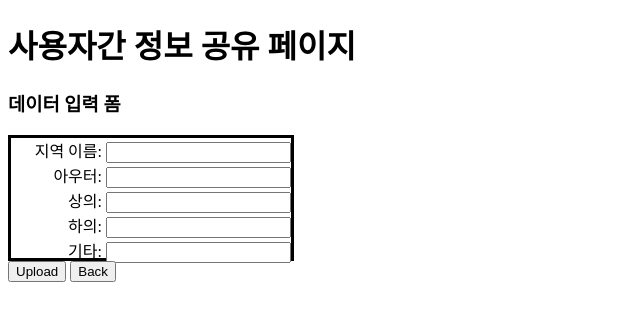
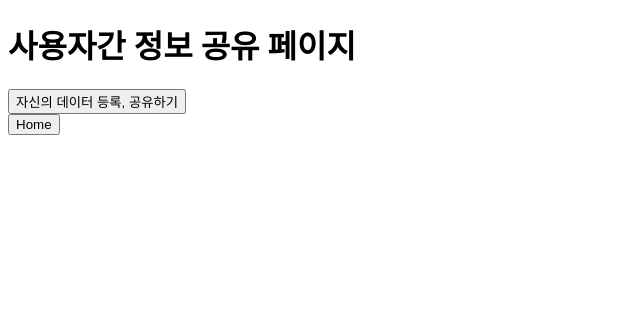
Before and after one commit to hyunkangson/Wheather_Where_Wear, a Flask app: template templates/userpage.html in a window 1280 px wide. Shown: the top 321 px of the page, without its empty margins (0-640 px from the left). Run offline with Flask 2, Linux system fonts and the light colour scheme; the template is opened without the code that fills it, so the values that code supplies are empty.

Commit message:
Page separation

```diff
--- a/main.py
+++ b/main.py
@@ -15,6 +15,10 @@ def userpage():
     request.form['bbtn']
     return  render_template('userpage.html');
 
+@app.route('/DataAddition',methods=['POST'])
+def DataAddition():
+    request.form['ddata']
+    return  render_template('DataAddition.html');
 
 @app.route('/result',methods = ['POST'])
 def result():
--- a/templates/result.html
+++ b/templates/result.html
@@ -15,7 +15,7 @@
             <img src="http://openweathermap.org/img/w/{{ icon }}.png" alt="Image">
         </figure>
         <h5>{{ item }}을 추천드립니다.</h5>
-        <button type="button" onclick="location.href='/'">Back</button>
+        <button type="button" onclick="location.href='/'">Home</button>
     </div>
     </center>
 
--- a/templates/userpage.html
+++ b/templates/userpage.html
@@ -6,15 +6,9 @@
 </head>
 <body>
     <h1 style="text-align: left;">사용자간 정보 공유 페이지</h1>
-    <h3 style="text-align: left;">데이터 입력 폼</h3>
-    <div style="border: 3px solid black; width:280px; height: 120px; text-align: right;">
-    지역 이름: <input type="text" name="tb_"><br>
-    아우터: <input type="text" name="o_"><br>
-    상의: <input type="text" name="t_"><br>
-    하의: <input type="text" name="b_"><br>
-    기타: <input type="text" name="e_"><br>
-    </div>
-    <input type="submit" value="Upload" onclick="alert('데이터가 입력이 확인되었습니다.')">
-   <button type="button" onclick="location.href='/'">Back</button>
+    <form method="POST" action= '/DataAddition'>
+        <input type="submit" name="ddata" value="자신의 데이터 등록, 공유하기">
+    </form>
+   <button type="button" onclick="location.href='/'">Home</button>
 </body>
 </html>
```
Also changed, not shown: templates/DataAddition.html (added, +19 -0 lines).
